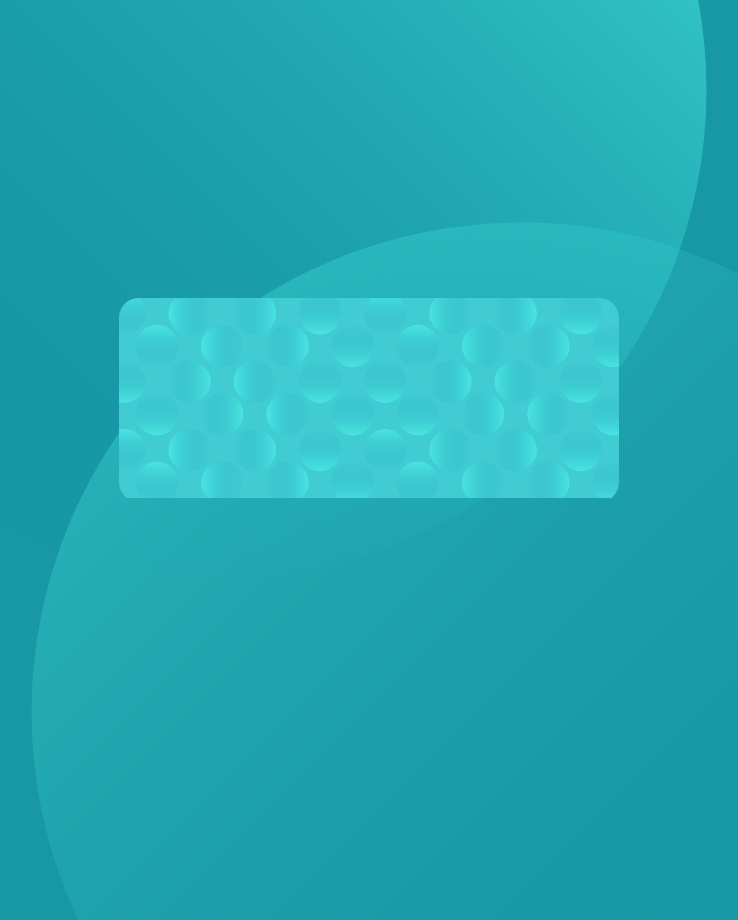
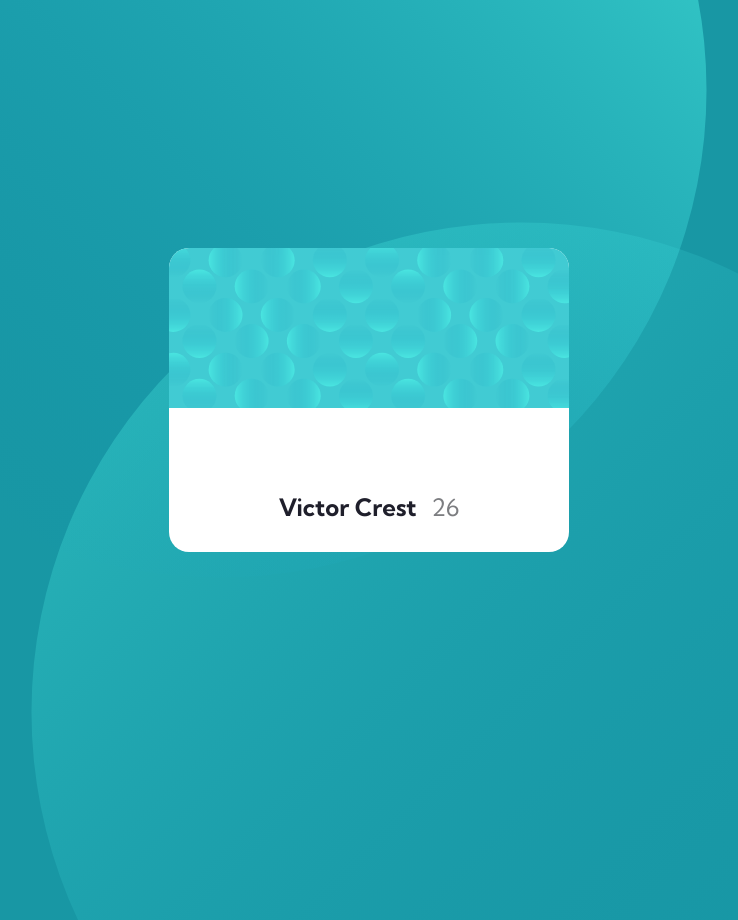
Before and after one commit to sparklaunch/Profile-Card-Component, a Next.js app: page / in a window 1280 px wide. Shown: the top 920 px of the page, without its empty margins (271-1009 px from the left). Built offline with nearby package versions, Linux system fonts and the light colour scheme.

Commit message:
feat: 카드 섹션의 스타일 수정 및 제목 추가

```diff
--- a/src/app/Home.module.css
+++ b/src/app/Home.module.css
@@ -21,11 +21,29 @@
 	top: 50%;
 	transform: translate(-50%, -50%);
 	border-radius: 20px;
-	width: 500px;
+	width: 400px;
 	overflow: hidden;
+	background-color: white;
 }
 
 .backgroundPattern {
 	width: 100%;
 	height: auto;
 }
+
+.title {
+	text-align: center;
+	font-size: 24px;
+	color: var(--color-title);
+}
+
+.age {
+	font-weight: 400;
+	color: var(--color-text);
+	margin-left: 15px;
+}
+
+.header {
+	padding: 30px;
+	margin-top: 50px;
+}
--- a/src/app/page.tsx
+++ b/src/app/page.tsx
@@ -25,6 +25,11 @@ export default function Main() {
 					alt=""
 					className={styles.backgroundPattern}
 				/>
+				<div className={styles.header}>
+					<h1 className={styles.title}>
+						Victor Crest<span className={styles.age}>26</span>
+					</h1>
+				</div>
 			</section>
 		</main>
 	);
```
